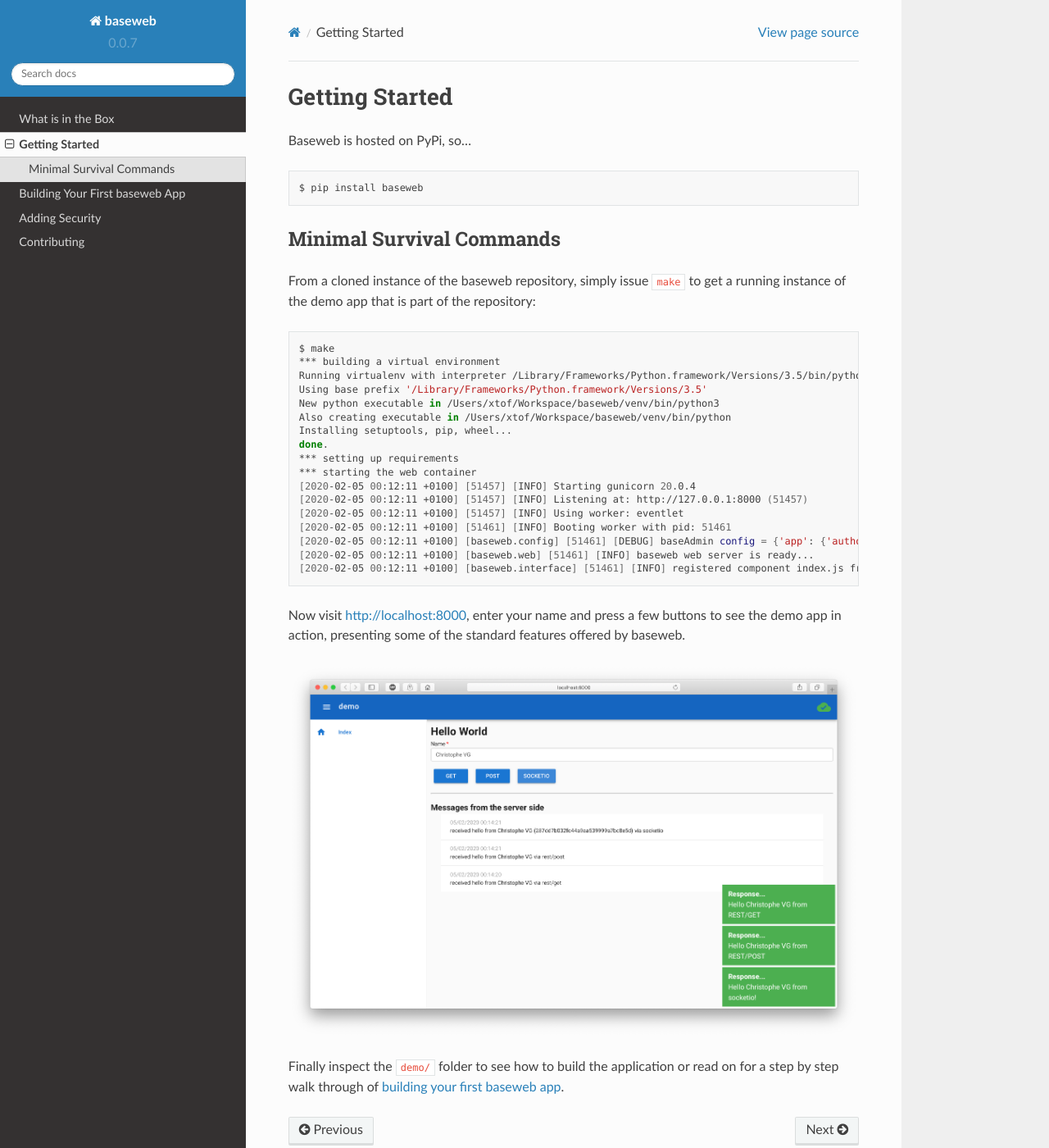
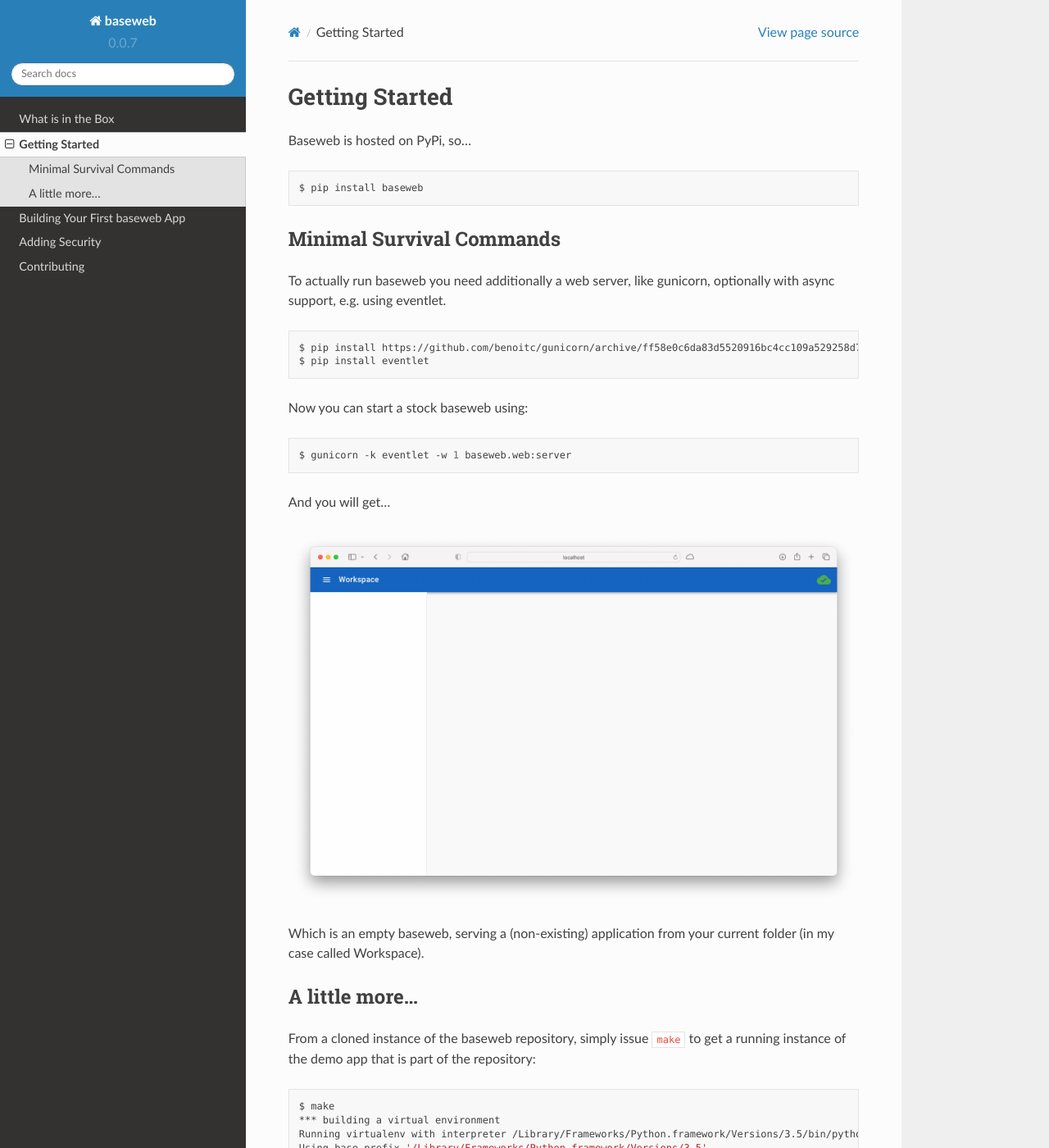
Before and after one commit to christophevg/baseweb, a Sphinx documentation site: the page built from docs/getting-started.md, in a window 1280 px wide and 1400 px high. Shown: the whole window at 82% size. Built offline with Sphinx 7.4.7 and the Read the Docs theme 2.0.0, drawn with Linux system fonts in a browser that asks for light colours.

Commit message:
added a little more minimal getting started

````diff
--- a/docs/getting-started.md
+++ b/docs/getting-started.md
@@ -7,6 +7,27 @@
 ```
 
 ## Minimal Survival Commands
+
+To actually run baseweb you need additionally a web server, like gunicorn, optionally with async support, e.g. using eventlet.
+
+```bash
+$ pip install https://github.com/benoitc/gunicorn/archive/ff58e0c6da83d5520916bc4cc109a529258d76e1.zip
+$ pip install eventlet
+```
+
+Now you can start a stock baseweb using:
+
+```bash
+$ gunicorn -k eventlet -w 1 baseweb.web:server
+```
+
+And you will get...
+
+![baseweb stock](baseweb-stock.png)
+
+Which is an empty baseweb, serving a (non-existing) application from your current folder (in my case called Workspace).
+
+## A little more...
 
 From a cloned instance of the baseweb repository, simply issue `make` to get a running instance of the demo app that is part of the repository:
 
````
Also changed, not shown: docs/baseweb-stock.png (added).
